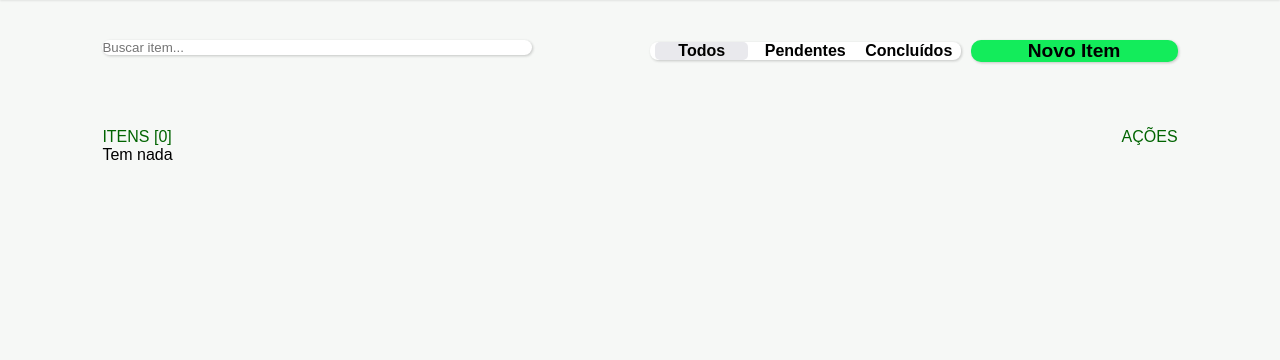
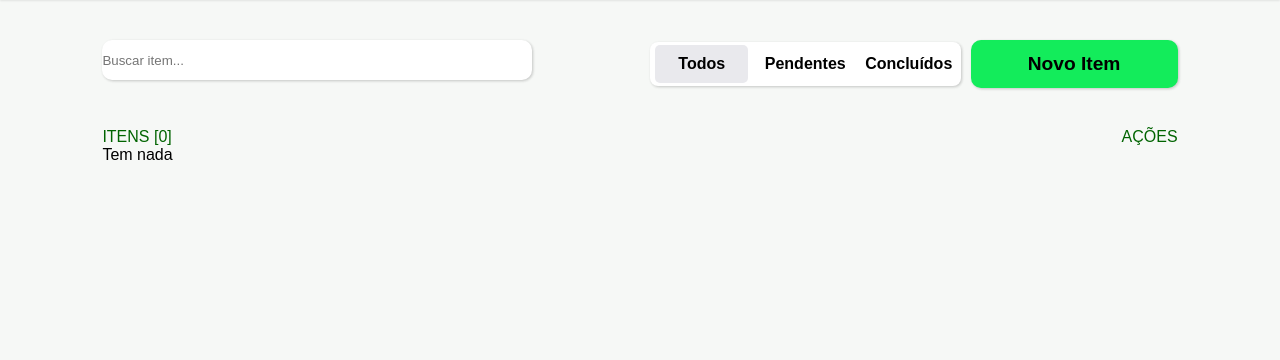
Before and after one commit to Joljolionn/jarvis, a FastAPI app: page / in a window 1280 px wide. Shown: the part 60-420 px from the top of the page. Run offline with FastAPI, Linux system fonts and the light colour scheme; data that the repository does not hold is empty.

Commit message:
fix: ajuste de altura para topbar

```diff
--- a/static/css/pages/list.css
+++ b/static/css/pages/list.css
@@ -18,7 +18,7 @@
 }
 
 .topBar .left input {
-    height: 100%;
+    height: 3em;
     width: 100%;
     border-radius: 10px;
     border: none;
@@ -30,7 +30,7 @@
 }
 
  .right {
-    height: 100%;
+    min-height: 2em;
     width: 50%;
     display: flex;
 }
```
